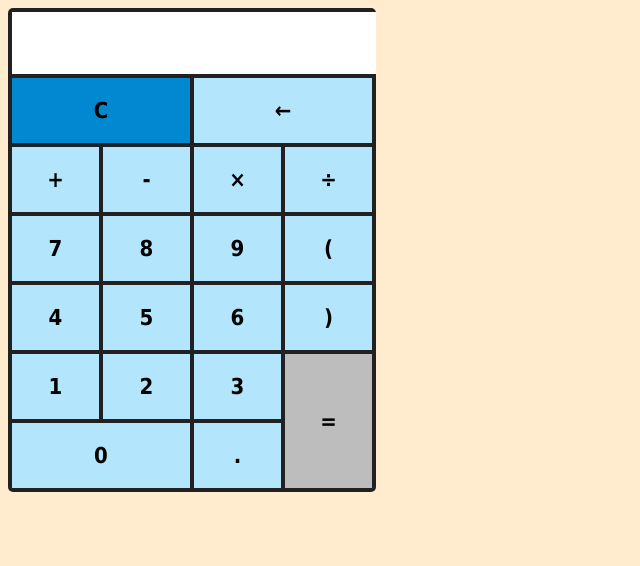
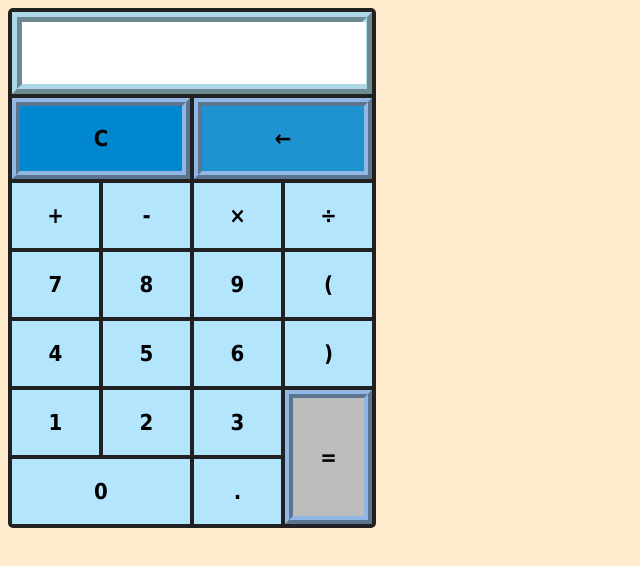
Before and after one commit to andtulr/calculatornew, a plain HTML site: page index.html in a window 1280 px wide. Shown: the whole page, without its empty margins (0-640 px from the left). Drawn offline with Linux system fonts and the light colour scheme.

Commit message:
final modernized

```diff
--- a/style.css
+++ b/style.css
@@ -44,20 +44,25 @@ input {
 .input {
     grid-column: 1/-1; /* первая ячейка растянется на всю шиирину */
     padding: 0;
+    border: 10px ridge lightblue;
 
 
 }
 .clean {
     grid-column: 1/3;
     background-color: #0288d1;
+    border: 8px ridge #91b8e4;
 }
 .back {
     grid-column: 3/-1;
+    background-color: #1f92d0;
+    border: 8px ridge #91b8e4;
 }
 .egual {
     grid-column: 4;
     grid-row: 6/8;
     background-color: #bdbdbd;
+    border: 8px ridge #91b8e4;
 }
 .zero {
     grid-column: 1/3;
```
